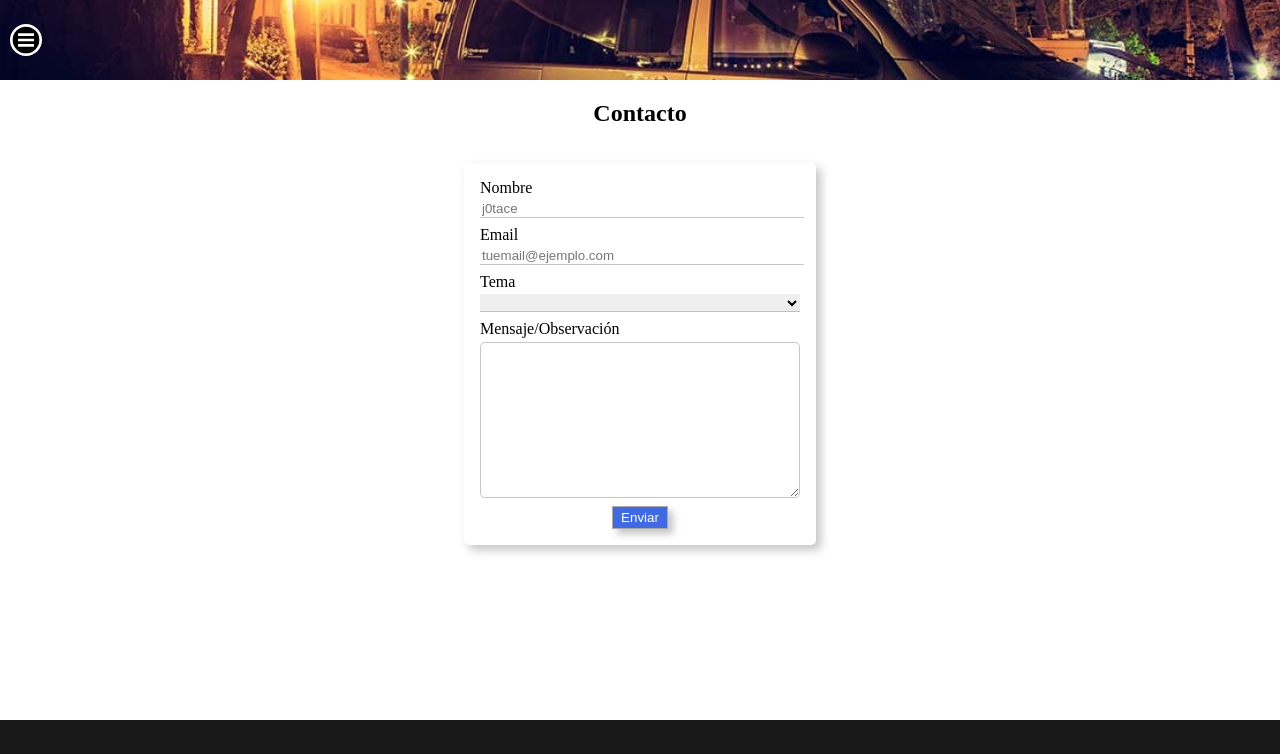
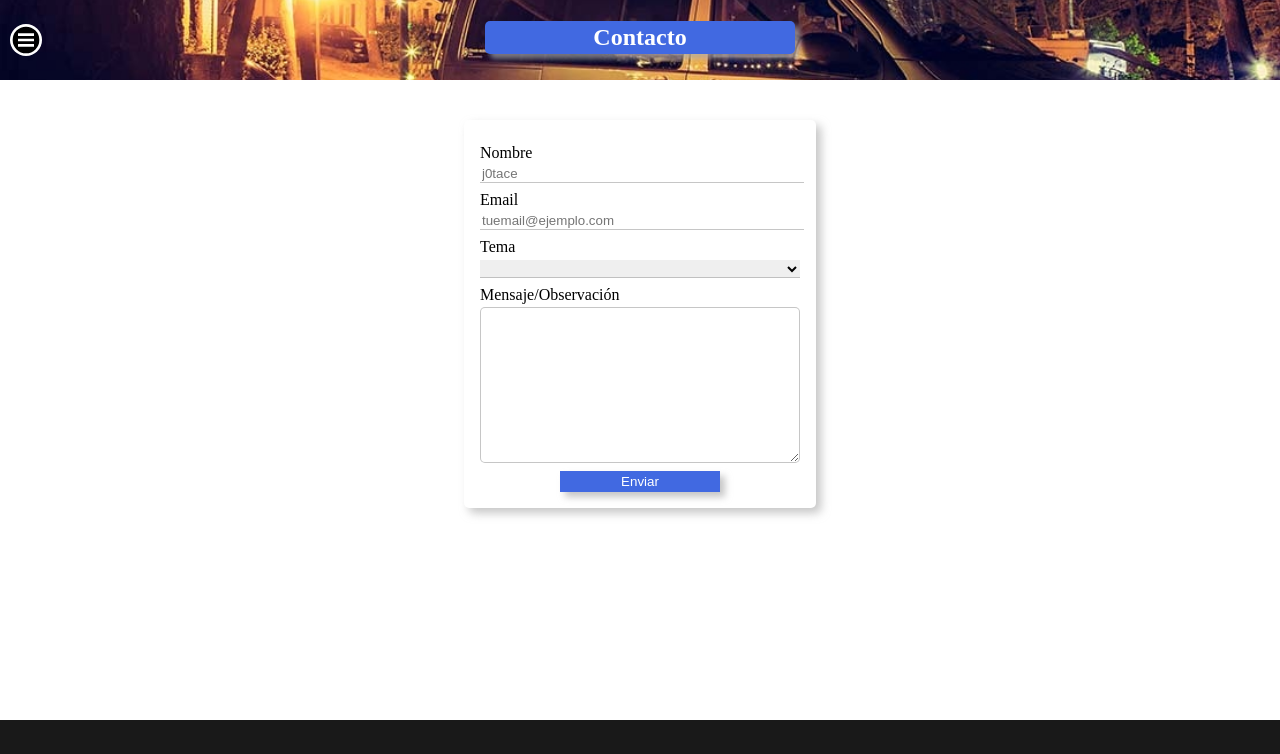
Before and after one commit to j0tac3/miprimerafurgo, an Angular app: page /contacto in a window 1280 px wide. Shown: the top 754 px of the page. Built offline with nearby package versions, Linux system fonts and the light colour scheme.

Commit message:
Diseñando el formulario de contacto

```diff
--- a/src/app/pages/contacto/contacto.component.css
+++ b/src/app/pages/contacto/contacto.component.css
@@ -13,7 +13,9 @@
     border: none;
     border-radius: 5px;
     margin: 1rem;
-    box-shadow: 5px 5px 10px 0px #aaaa;
+    box-shadow: 5px 5px 10px 0 #aaaa;
+    margin-top: 2.5rem;
+    padding-top: 1.5rem;
 }
 .form-control{
     display: grid;
@@ -33,13 +35,26 @@
     border: 1px solid #aaaa;
     border-radius: 5px;
 }
-.select-control{
-
-}
 .btn-contacto{
+    width: 10rem;
     background-color: royalblue;
-    border: 1px solid #aaa;
+    /* border: 1px solid #aaa; */
+    border: none;
     color: #ffff;
     padding: .2rem .5rem;
     box-shadow: 5px 5px 7px 0px #aaaa;
 }
+.btn-contacto:hover{
+    box-shadow: none;
+}
+.contact-title{
+    background-color: royalblue;
+    color: #ffff;
+    width: 19rem;
+    padding: 0.2rem;
+    margin: 0;
+    position: absolute;
+    top: 1.3rem;
+    border-radius: 5px;
+    box-shadow: 5px 5px 5px 0px #aaaa;
+}
--- a/src/app/pages/contacto/contacto.component.html
+++ b/src/app/pages/contacto/contacto.component.html
@@ -1,5 +1,5 @@
 <div class="contacto-container">
-    <h2>Contacto</h2>
+    <h2 class="contact-title">Contacto</h2>
     <form action="" class="contacto" [formGroup]="formContacto">
         <div class="form-control">
             <label for="nombre" class="label-control">Nombre</label>
```
